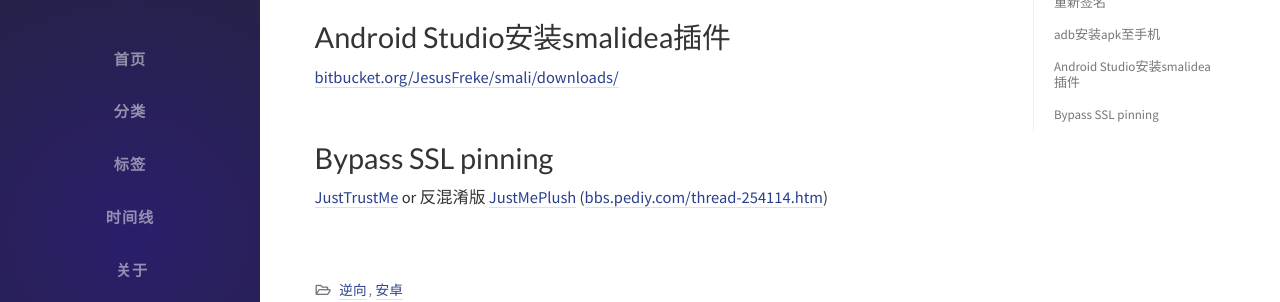
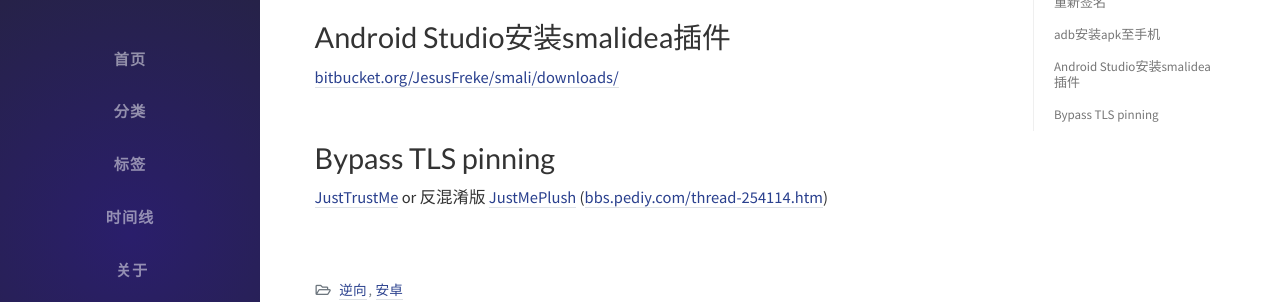
Before and after one commit to fazzzzzzz/rce.today, a Jekyll site: the page built from _posts/2020-04-24-安卓无源码动态调试.md, in a window 1280 px wide and 900 px high, scrolled down 675 px. Shown: the part 216-518 px from the top of the window. Built offline with Jekyll 4.4.1, drawn with Linux system fonts in a browser that asks for light colours; nearby versions of some CDN libraries; comment, search, counter and statistics services are not loaded.

Commit message:
Update 2020-04-24-安卓无源码动态调试.md

```diff
--- a/_posts/2020-04-24-安卓无源码动态调试.md
+++ b/_posts/2020-04-24-安卓无源码动态调试.md
@@ -40,6 +40,6 @@ adb install xxx_signed.apk
 
 [bitbucket.org/JesusFreke/smali/downloads/](https://bitbucket.org/JesusFreke/smali/downloads/)
 
-# Bypass SSL pinning
+# Bypass TLS pinning
 
 [JustTrustMe](https://github.com/Fuzion24/JustTrustMe) or 反混淆版 [JustMePlush](https://rce.today/uploads/JustMePlush--8.25.0.10.apk) ([bbs.pediy.com/thread-254114.htm](https://bbs.pediy.com/thread-254114.htm))
```
